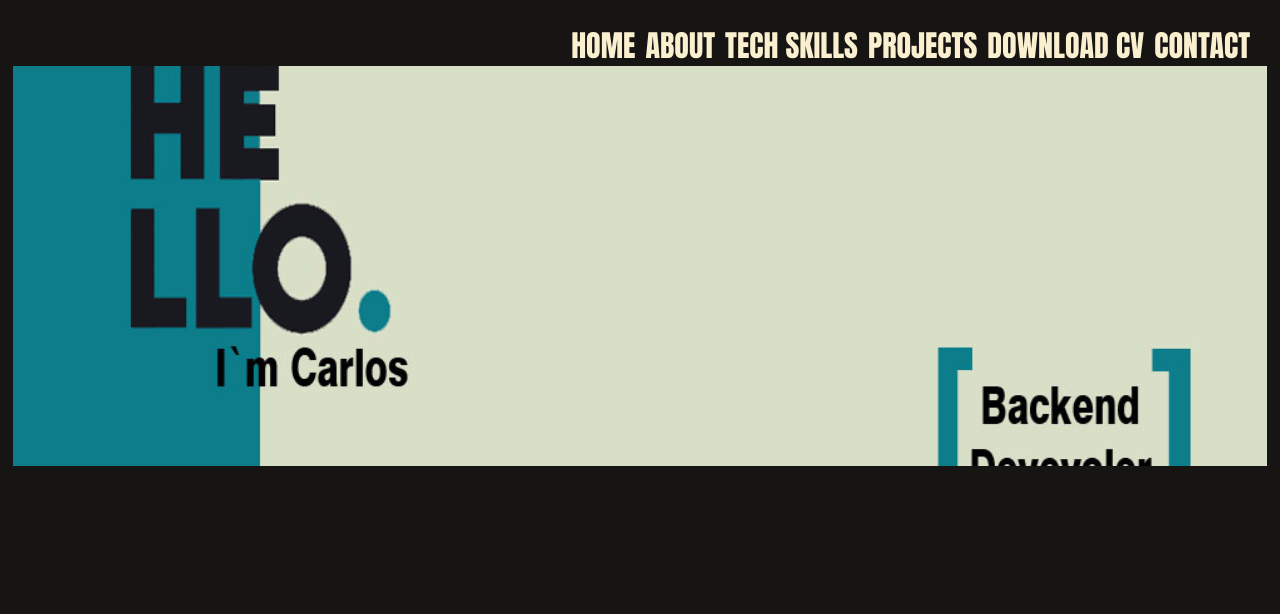
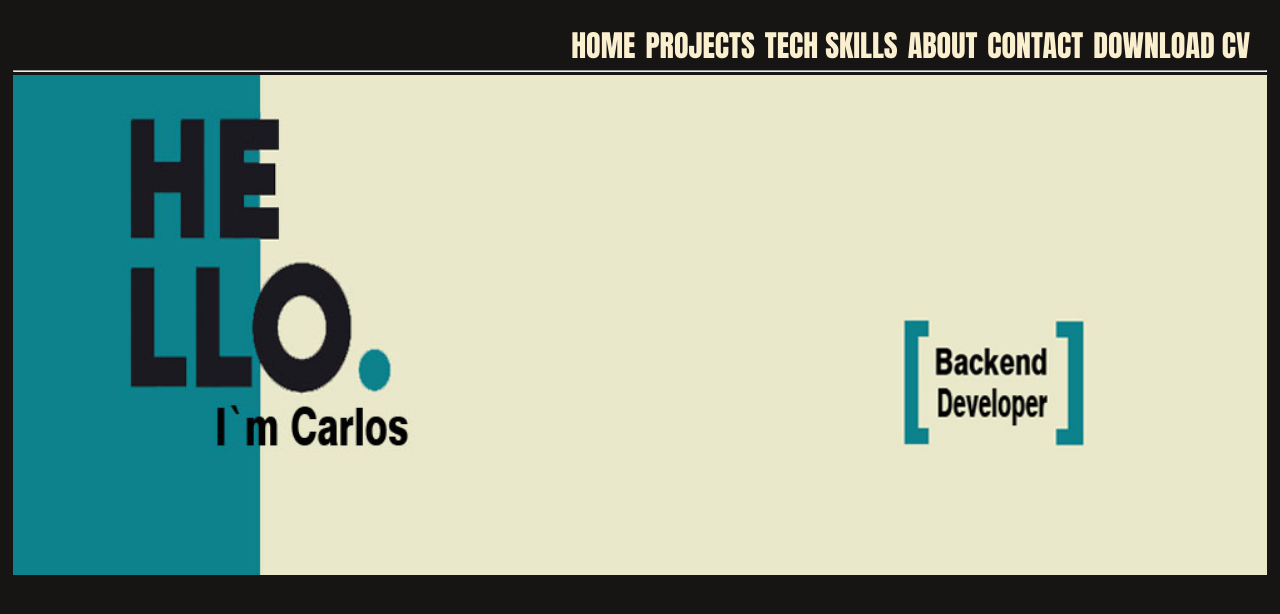
Before and after one commit to kinko7/My-Portfolio, a React (Create React App) app: page / in a window 1280 px wide. Shown: the top 614 px of the page. Built offline with nearby package versions, Linux system fonts and the light colour scheme.

Commit message:
change image Home

```diff
--- a/src/Component/Home/home.css
+++ b/src/Component/Home/home.css
@@ -74,17 +74,17 @@ hr {
 .showcase {
 
     /* //imagen foto */
-    width: 100%;
+   /* width: 100%;   */
     /* //imagen foto */
-    height: 400px;
-    background: url("../assets/f3.jpg") no-repeat center center/cover;
-    display: flex;
-    transition: 2s;
-    margin-top: -9px;
+    height: 500px;
+    background: url("../assets/f4.jpg") no-repeat center center/cover;
+
+ transition: 2s;
+    /* margin-top: -9px;
     margin-bottom: 25px;
     background-color: rgb(237, 245, 252);
     background-blend-mode: multiply;
-    margin-right: 2px;
+    margin-right: 2px; */
 
 
 }
--- a/src/Component/Recontact.js
+++ b/src/Component/Recontact.js
@@ -11,22 +11,22 @@ export default function Recontact() {
               <a href="/">HOME</a>
             </li>
             <li>
-              <a href="/me">ABOUT</a>
+              <a href="/proyects">PROJECTS</a>
             </li>
             <li>
               <a href="/tech">TECH SKILLS</a>
             </li>
             <li>
-              <a href="/proyects">PROJECTS</a>
+              <a href="/me">ABOUT</a>
             </li>
+            <li>
+              <a href="/contact">CONTACT</a>
+            </li>
+
             <li>
               <a download href={Ar}>
                 DOWNLOAD CV
               </a>
-            </li>
-
-            <li>
-              <a href="/contact">CONTACT</a>
             </li>
           </ul>
         </nav>
```
Also changed, not shown: src/Component/assets/f4.jpg (added).
